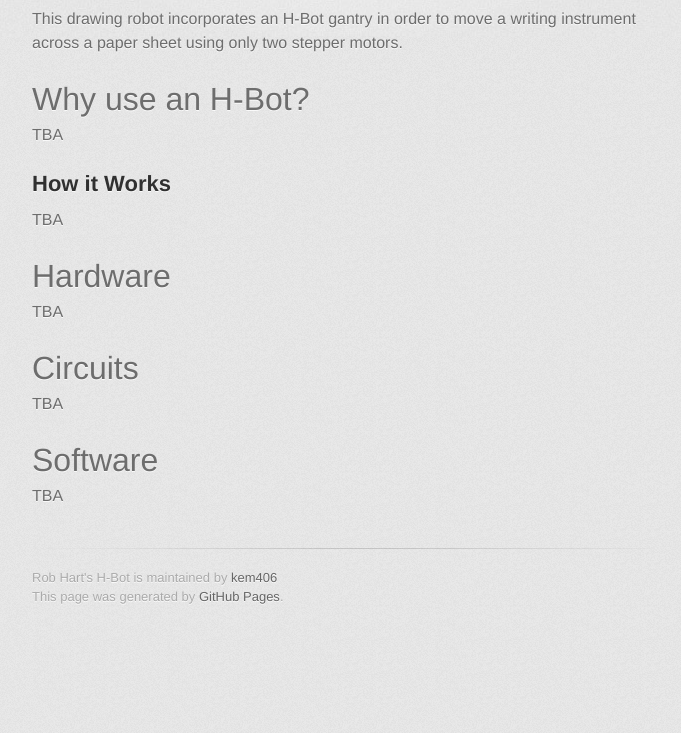
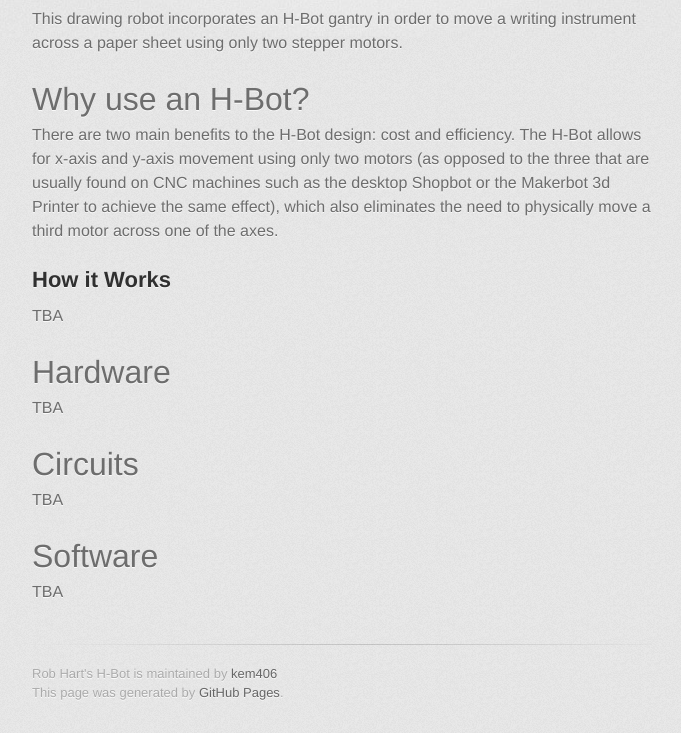
Before and after one commit to kem406/hbot, a Jekyll site: the page built from index.md, in a window 1280 px wide. Shown: the part 537-1270 px from the top of the page, without its empty margins (298-979 px from the left). Built offline with Jekyll 4.4.1, drawn with Linux system fonts in a browser that asks for light colours; some web fonts are replaced; before the commit the page ends 1174 px from its top, so only the background shows below that.

Commit message:
Update index.md

```diff
--- a/index.md
+++ b/index.md
@@ -14,7 +14,7 @@
 
 # Why use an H-Bot?
 
-TBA
+There are two main benefits to the H-Bot design: cost and efficiency. The H-Bot allows for x-axis and y-axis movement using only two motors (as opposed to the three that are usually found on CNC machines such as the desktop Shopbot or the Makerbot 3d Printer to achieve the same effect), which also eliminates the need to physically move a third motor across one of the axes.
 
 ## How it Works
 
```
